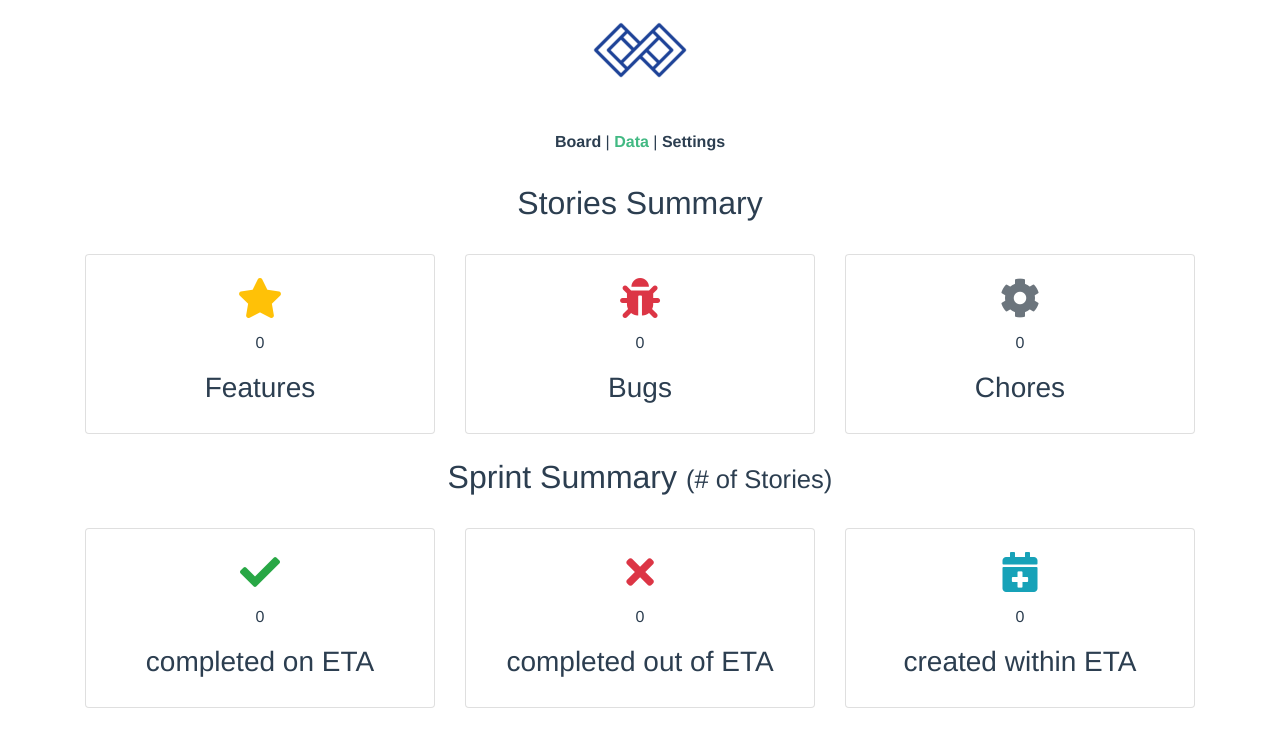
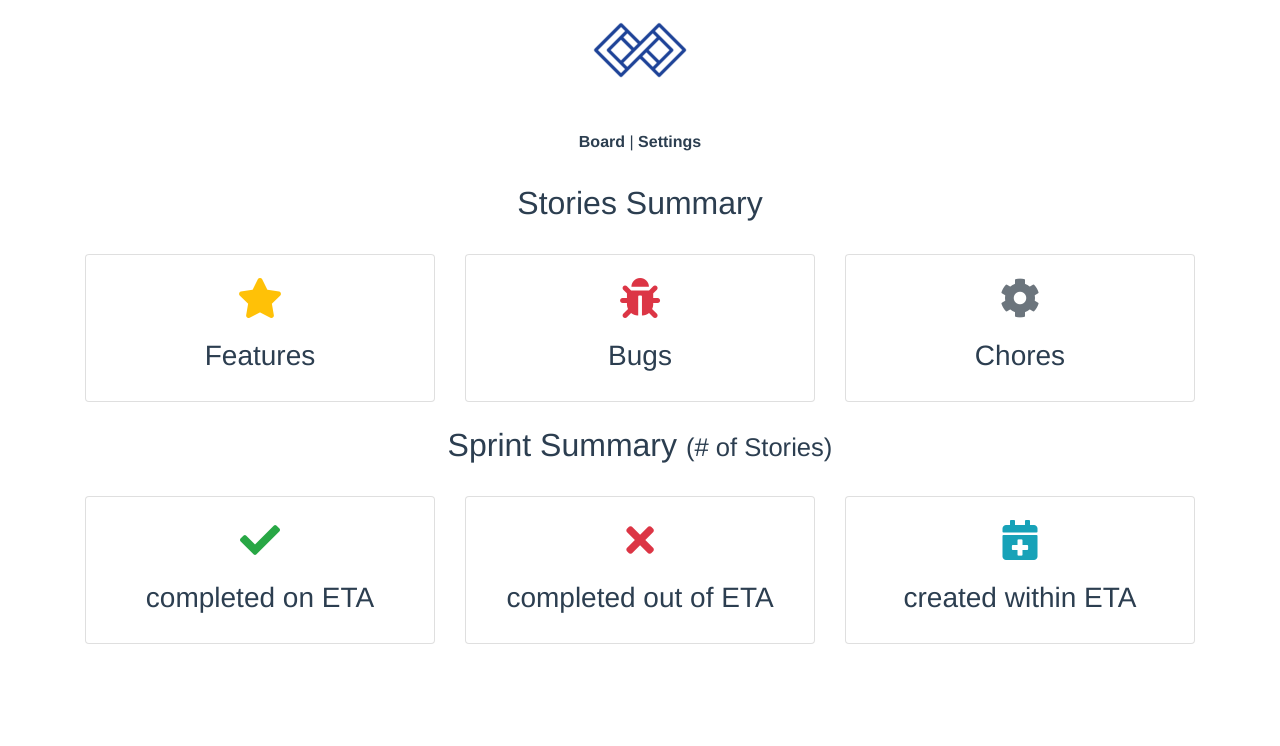
Before and after one commit to tad1693/estimation-tool, a Vue app: page /data in a window 1280 px wide. Shown: the top 746 px of the page. Built offline with nearby package versions, Linux system fonts and the light colour scheme.

Commit message:
Data relocation to EstimationSheet.vue Refactor for stories to store Indicator styles

```diff
--- a/src/App.vue
+++ b/src/App.vue
@@ -3,7 +3,6 @@
     <img alt="NicaSource logo" src="@/assets/logo.png" class="img-fluid d-block mx-auto" width="100">
     <div id="nav">
       <router-link to="/">Board</router-link> |
-      <router-link to="/data">Data</router-link> |
       <router-link to="/setting">Settings</router-link>
     </div>
     <router-view/>
--- a/src/components/DataCard.vue
+++ b/src/components/DataCard.vue
@@ -1,9 +1,9 @@
 <template>
   <div class="card">
-    <div class="card-body">
-      <p :class="[textClass, 'h1']"><i :class="['fas', icon]"></i></p>
-      <p>{{value}}</p>
-      <h3>{{name}}</h3>
+    <div :class="[{'p-0': sm},'card-body']">
+      <p :class="[sm ? 'm-0 h3' : 'h1', textClass]"><i :class="['fas', icon]"></i></p>
+      <p :class="{'m-0 small': sm}">{{value}}</p>
+      <p class="h3" v-if="!sm">{{name}}</p>
     </div>
   </div>
 </template>
@@ -27,6 +27,10 @@ export default {
     textClass: {
       type: String,
       required: true
+    },
+    sm: {
+      type: Boolean,
+      default: false
     }
   }
 }
--- a/src/components/EstimationSheet.vue
+++ b/src/components/EstimationSheet.vue
@@ -1,16 +1,38 @@
 <template>
   <div>
-    <div class="container sprint">
+    <div class="container-fluid sprint">
+      <div class="row">
+        <div class="col-md-5">
           <h2>Sprint
             <q>{{sprint}}</q>
             <a class="small" data-toggle="modal" data-target="#sprintModalCenter" href="#sprintModalCenter"><i
               class="fas fa-edit"></i></a>
           </h2>
           <p>This sprint ends <b>{{ETA() | formatDate}}</b></p>
+        </div>
+        <div class="col-md-2 text-center ml-auto">
+          <div class="d-flex justify-content-around ">
+            <div class="">
+              <dataCard icon="fa-star" name="Features" textClass="text-warning" :value="getTotalFeatures" :sm="true"
+                        class="border-0"></dataCard>
+            </div>
+            <div class="">
+              <dataCard icon="fa-bug" name="Bugs" textClass="text-danger" :value="getTotalBugs" :sm="true"
+                        class="border-0"></dataCard>
+            </div>
+            <div class="">
+              <dataCard icon="fa-cog" name="Chores" textClass="text-muted" :value="getTotalChores" :sm="true"
+                        class="border-0"></dataCard>
+            </div>
+          </div>
+        </div>
+      </div>
       <hr>
+      <div class="row pb-3">
+        <div class="col-12" id="story-table">
           <!--    Stories table-->
           <div class="table-responsive">
-        <table class="table table-striped table-hover table-bordered">
+            <table class="table table-striped table-bordered">
               <thead class="thead-dark">
               <tr>
                 <th>#</th>
@@ -22,7 +44,7 @@
                 <th>Weightage</th>
               </tr>
               </thead>
-          <tbody>
+              <transition-group name="list" tag="tbody" mode="out-in">
                 <tr v-for="(task, index) in getTasks" :key="index"
                     :class="onETA(task.accepted_at) ? 'bg-danger text-white': ''">
                   <td>{{++index}}</td>
@@ -37,8 +59,26 @@
                     {{getWeightageName(task.weightage)}}
                   </td>
                 </tr>
-          </tbody>
+              </transition-group>
             </table>
+          </div>
+        </div>
+        <div class="col-12 text-center" id="story-kpi">
+          <div class="row">
+            <div class="py-1 col story-kpi-item">
+              <dataCard icon="fa-check" name="Completed on ETA" textClass="text-success"
+                        :value="getTotalCompletedOnETA"></dataCard>
+            </div>
+            <div class="py-1 col story-kpi-item">
+              <dataCard icon="fa-times" name="Completed out of ETA" textClass="text-danger"
+                        :value="getTotalCompleteOutOfETA" class="py-1"></dataCard>
+            </div>
+            <div class="py-1 col story-kpi-item">
+              <dataCard icon="fa-calendar-plus" name="Created within ETA" text-class="text-info"
+                        :value="getTotalCreatedWithinSprint" class="py-1"></dataCard>
+            </div>
+          </div>
+        </div>
       </div>
       <div class="row">
         <div class="col-lg-6">
@@ -131,7 +171,7 @@
       </div>
     </div>
     <div class="sprint-result">
-      <div class="container">
+      <div class="container-fluid">
         <div class="table-responsive">
           <table class="table table-bordered">
             <thead class="thead-dark">
@@ -155,18 +195,25 @@
     <div v-if="loading">
       <loader></loader>
     </div>
+    <div class="position-fixed time-indicator">
+      <TimeIndicator></TimeIndicator>
+    </div>
   </div>
 </template>
 
 <script>
-import { mapState } from 'vuex'
+import dataCard from '@/components/DataCard.vue'
+import { mapGetters, mapState } from 'vuex'
 import SprintModal from '@/components/SprintModal.vue'
+import TimeIndicator from '@/components/TimeIndicator.vue'
 import DateHandler from '../util/dateHandler'
 
 export default {
   name: 'EstimationSheet',
   components: {
-    SprintModal
+    SprintModal,
+    dataCard,
+    TimeIndicator
   },
   data () {
     return {
@@ -192,23 +239,16 @@ export default {
       users: state => state.users,
       labels: state => state.labels
     }),
+    ...mapGetters([
+      'getTotalFeatures',
+      'getTotalBugs',
+      'getTotalChores',
+      'getTotalCompletedOnETA',
+      'getTotalCompleteOutOfETA',
+      'getTotalCreatedWithinSprint'
+    ]),
     getTasks () {
-      let vm = this
-      return vm.stories.filter(valid => {
-        return valid.hasOwnProperty('owned_by_id')
-      }).map(story => {
-        return {
-          'description': story.name,
-          'type': story.story_type,
-          'owner': vm.getStoryOwnerName(story.owned_by_id).name,
-          'weightage': (story.hasOwnProperty('estimate')) ? parseInt(story.estimate) : 0,
-          'accepted_at': (story.hasOwnProperty('accepted_at')) ? story.accepted_at : 'working'
-        }
-      }).sort((a, b) => {
-        if (a.accepted_at > b.accepted_at) return -1
-        if (a.accepted_at < b.accepted_at) return 1
-        return 0
-      })
+      return this.$store.getters.getFilteredStories
     },
     getTaskNoneCount () {
       return this.getTasks.filter(task => task.weightage === 0).length
@@ -254,11 +294,6 @@ export default {
     }
   },
   methods: {
-    getStoryOwnerName (ownerID) {
-      return this.users.filter(user =>
-        user.id === ownerID
-      )[0]
-    },
     getWeightageName (weightage) {
       let name = 'None'
       switch (weightage) {
@@ -293,4 +328,26 @@ export default {
     display: block;
   }
 
+  .list-item {
+    display: inline-block;
+    margin-right: 10px;
+  }
+
+  .list-enter-active, .list-leave-active {
+    transition: all ease-out 1s;
+  }
+
+  .list-enter, .list-leave-to /* .list-leave-active below version 2.1.8 */
+  {
+    opacity: 0;
+    transform: translateX(30px);
+  }
+
+  .time-indicator {
+    right: 5px;
+    bottom: 5px;
+    background-color: $dark;
+    padding: 10px;
+    box-shadow: $box-shadow;
+  }
 </style>
--- a/src/components/Loader.vue
+++ b/src/components/Loader.vue
@@ -22,7 +22,7 @@ export default {
 </script>
 
 <style lang="scss">
-  .loader {
+  .indicator {
     &-container {
       width: 120px;
       height: 120px;
--- /dev/null
+++ b/src/components/TimeIndicator.vue
@@ -0,0 +1,53 @@
+<template>
+  <div>
+    <div :class="[getIndicatorColor, 'indicator mx-auto']">
+      {{getTotalSprintTime}} days
+    </div>
+  </div>
+</template>
+
+<script>
+import { mapGetters } from 'vuex'
+
+export default {
+  name: 'TimeIndicator',
+  computed: {
+    ...mapGetters(['getTotalSprintTime']),
+    getIndicatorColor () {
+      if (this.getTotalSprintTime < 5) {
+        return 'border-success'
+      } else if (this.getTotalSprintTime === 5) {
+        return 'border-warning'
+      } else {
+        return 'border-danger'
+      }
+    }
+  }
+}
+</script>
+
+<style lang="scss">
+  .indicator {
+    border: 10px solid #3498db;
+    border-radius: 50%;
+    border-bottom: 10px solid #f3f3f3 !important;
+    width: 100px;
+    height: 100px;
+    text-align: center;
+    vertical-align: middle;
+    padding-top: 28px;
+    color: $white;
+    /*<!--font-weight: $font-weight-bold;-->*/
+  }
+  .border {
+    &-sucess {
+      border-color: $success;
+    }
+    &-danger {
+      border-color: $danger;
+    }
+    &-warning {
+      border-color: $warning;
+    }
+  }
+</style>
--- a/src/store.js
+++ b/src/store.js
@@ -2,6 +2,9 @@ import Vue from 'vue'
 import Vuex from 'vuex'
 import axios from 'axios'
 import pivotalHandler from './util/pivotalHandler'
+import DateHandler from './util/dateHandler'
+
+const dateHandler = new DateHandler()
 
 const HOST = 'https://www.pivotaltracker.com/services/v5/projects/'
 
@@ -56,8 +59,69 @@ export default new Vuex.Store({
     }
   },
   getters: {
+    getFilteredStories: (state, getters) => {
+      if (state.users.length && state.stories.length) {
+        return state.stories.filter(valid => {
+          return valid.hasOwnProperty('owned_by_id')
+        }).map(story => {
+          return {
+            'description': story.name,
+            'type': story.story_type,
+            'owner': getters.getStoryOwnerName(story.owned_by_id).name,
+            'weightage': (story.hasOwnProperty('estimate')) ? parseInt(story.estimate) : 0,
+            'accepted_at': (story.hasOwnProperty('accepted_at')) ? story.accepted_at : 'working'
+          }
+        }).sort((a, b) => {
+          if (a.accepted_at > b.accepted_at) return -1
+          if (a.accepted_at < b.accepted_at) return 1
+          return 0
+        })
+      }
+      return []
+    },
     getClient: state => {
       return state.client
+    },
+    getTotalFeatures: state => {
+      return state.stories.filter(story => story.story_type.toLowerCase() === 'feature').length
+    },
+    getTotalBugs: state => {
+      return state.stories.filter(story => story.story_type.toLowerCase() === 'bug').length
+    },
+    getTotalChores: state => {
+      return state.stories.filter(story => story.story_type.toLowerCase() === 'chore').length
+    },
+    getTotalCompleteOutOfETA: state => {
+      let count = 0
+      state.stories.forEach(story => {
+        if (story.hasOwnProperty('accepted_at') && dateHandler.isOutOfETA(state.client.sprint, story.accepted_at)) {
+          count++
+        }
+      })
+      return count
+    },
+    getTotalCompletedOnETA: (state, getters) => {
+      return state.stories.length - getters.getTotalCompleteOutOfETA
+    },
+    getTotalCreatedWithinSprint: state => {
+      let count = 0
+      state.stories.forEach(story => {
+        if (dateHandler.withinSprint(state.client.sprint, story.created_at)) {
+          count++
+        }
+      })
+      return count
+    },
+    getStoryOwnerName: state => ownerID => {
+      return state.users.filter(user =>
+        user.id === ownerID
+      )[0]
+    },
+    getTotalSprintTime: (state, getters) => {
+      if (getters.getFilteredStories.length) {
+        let lastStoryDate = getters.getFilteredStories[0].accepted_at
+        return dateHandler.daysOfSprint(state.client.sprint, lastStoryDate)
+      } return []
     }
   }
 })
--- a/src/util/dateHandler.js
+++ b/src/util/dateHandler.js
@@ -2,6 +2,7 @@ import moment from 'moment'
 
 export default class DateHandler {
   weeklyTag = ''
+
   /**
    * Get the initial date of the sprint base on the weekly tag
    * @param {String} [date] - Weekly tag
@@ -13,6 +14,7 @@ export default class DateHandler {
     // console.log('weekString', week)
     return moment(week, 'MM-DD-YY')
   };
+
   /**
    * Return if the date is in the Weekly sprint
    * @param [sprintWeek] - Weekly tag
@@ -26,6 +28,7 @@ export default class DateHandler {
     // console.log(diff)
     return (diff > 0)
   };
+
   /**
    * Return the last day of the weekly sprint
    * @param {String} [sprintWeek] - Weekly tag
@@ -35,6 +38,7 @@ export default class DateHandler {
     let weeklySprint = sprintWeek || this.weeklyTag
     return this.getFirstDateOfSprint(weeklySprint).add('5', 'd')
   };
+
   /**
    * Return if the date was within the sprint week
    * @param [sprintWeek] - Weekly tag
@@ -47,7 +51,17 @@ export default class DateHandler {
     let delivered = moment(date)
     let diffIn = delivered.diff(ldow, 'd', true)
     let diffOut = fdow.diff(delivered, 'd', true)
-    console.log(diffOut)
     return (diffIn > 0 || diffOut < 0)
+  };
+  /**
+   * Calculate the days of the sprint
+   * @param [sprintWeek] - Weekly tag
+   * @param {String} lastDate - day of the last story
+   * @return {number}
+   */
+  daysOfSprint (sprintWeek, lastDate) {
+    let fdow = this.getFirstDateOfSprint(sprintWeek)
+    let now = (lastDate === 'working') ? moment() : moment(lastDate)
+    return Math.trunc(now.diff(fdow, 'd', true))
   }
 }
--- a/src/views/Data.vue
+++ b/src/views/Data.vue
@@ -17,13 +17,16 @@
     <h2>Sprint Summary <span class="small">(# of Stories)</span></h2>
     <div class="row py-4">
       <div class="col-sm-12 col-md-4">
-        <dataCard icon="fa-check" name="completed on ETA" textClass="text-success" :value="getTotalCompletedOnETA"></dataCard>
+        <dataCard icon="fa-check" name="completed on ETA" textClass="text-success"
+                  :value="getTotalCompletedOnETA"></dataCard>
       </div>
       <div class="col-sm-12 col-md-4">
-        <dataCard icon="fa-times" name="completed out of ETA" textClass="text-danger" :value="getTotalCompleteOutOfETA"></dataCard>
+        <dataCard icon="fa-times" name="completed out of ETA" textClass="text-danger"
+                  :value="getTotalCompleteOutOfETA"></dataCard>
       </div>
       <div class="col-sm-12 col-md-4">
-        <dataCard icon="fa-calendar-plus" name="created within ETA" text-class="text-info" :value="getTotalCreatedWithinSprint"></dataCard>
+        <dataCard icon="fa-calendar-plus" name="created within ETA" text-class="text-info"
+                  :value="getTotalCreatedWithinSprint"></dataCard>
       </div>
     </div>
   </div>
@@ -32,9 +35,7 @@
 <script>
 import dataCard from '@/components/DataCard.vue'
 import { mapState } from 'vuex'
-import DateHandler from '../util/dateHandler'
 
-const dateHandler = new DateHandler()
 export default {
   name: 'Data',
   components: {
@@ -46,37 +47,8 @@ export default {
     ...mapState({
       sprint: state => state.client.sprint,
       stories: state => state.stories
-    }),
-    getTotalFeatures () {
-      return this.stories.filter(story => story.story_type.toLowerCase() === 'feature').length
-    },
-    getTotalBugs () {
-      return this.stories.filter(story => story.story_type.toLowerCase() === 'bug').length
-    },
-    getTotalChores () {
-      return this.stories.filter(story => story.story_type.toLowerCase() === 'chore').length
-    },
-    getTotalCompleteOutOfETA () {
-      let count = 0
-      this.stories.forEach(story => {
-        if (story.hasOwnProperty('accepted_at') && dateHandler.isOutOfETA(this.sprint, story.accepted_at)) {
-          count++
-        }
-      })
-      return count
-    },
-    getTotalCompletedOnETA () {
-      return this.stories.length - this.getTotalCompleteOutOfETA
-    },
-    getTotalCreatedWithinSprint () {
-      let count = 0
-      this.stories.forEach(story => {
-        if (dateHandler.withinSprint(this.sprint, story.created_at)) {
-          count++
-        }
-      })
-      return count
-    }
+    })
+
   }
 }
 </script>
```
Lines whose indentation alone changed are shown as unchanged.
